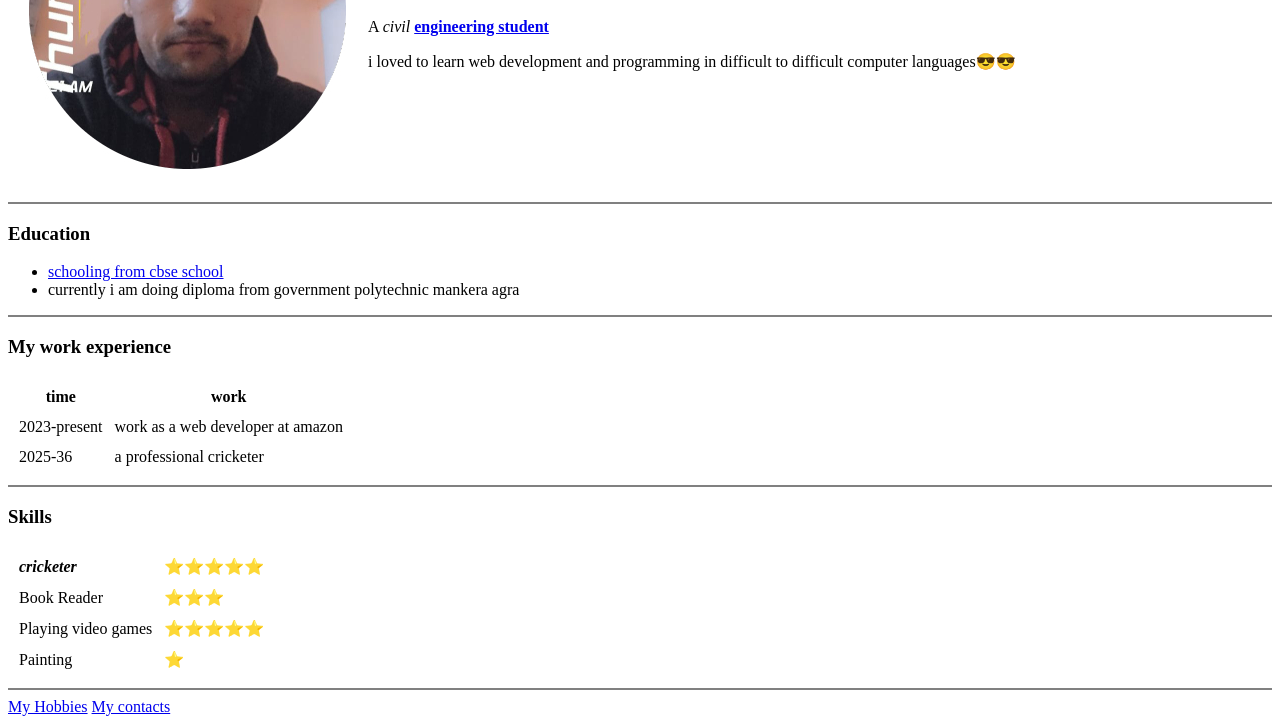
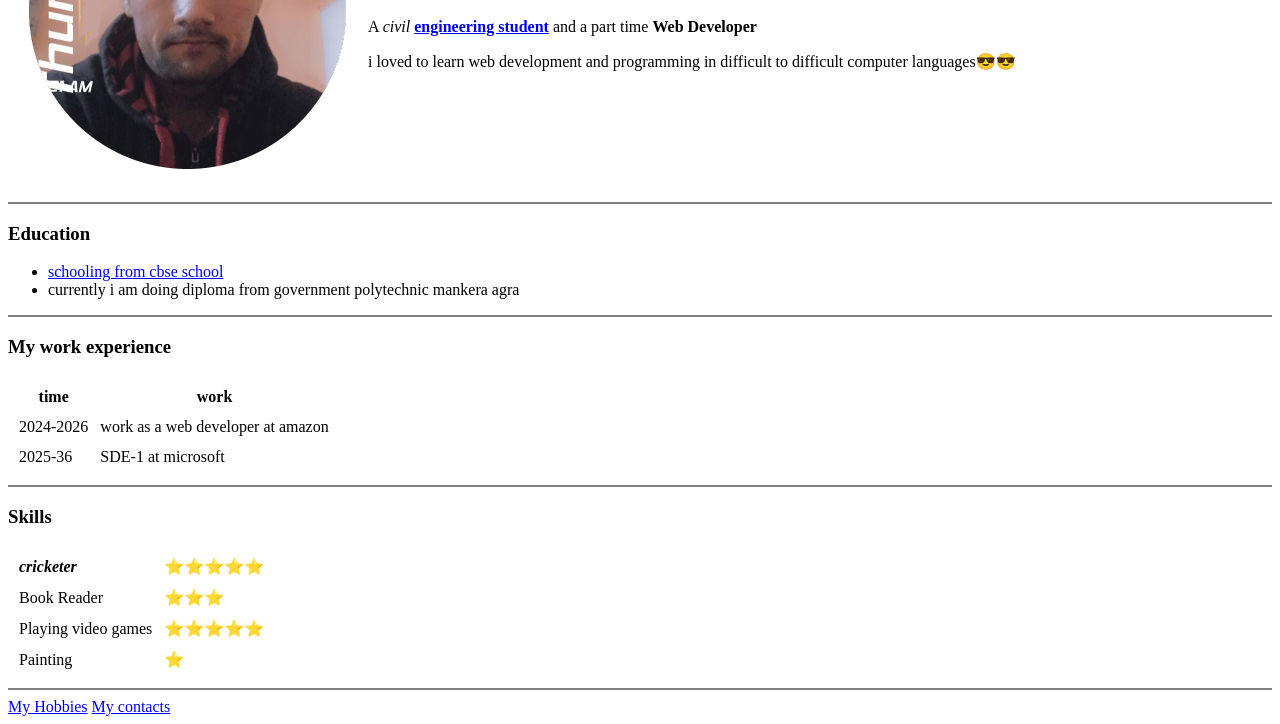
Before and after one commit to SumitSingh008/SS, a plain HTML site: page index.html in a window 1280 px wide. Shown: the part 177-901 px from the top of the page. Drawn offline with Linux system fonts and the light colour scheme.

Commit message:
Update index.html
for update the codes

```diff
--- a/index.html
+++ b/index.html
@@ -14,7 +14,7 @@
       </td>
       <td>
         <h1>Sumit kumar singh</h1>
-        <p>A <em>civil</em> <strong><a href="https://www.microsoft.com/en-in">engineering student</a></strong></p>
+        <p>A <em>civil</em> <strong><a href="https://www.microsoft.com/en-in">engineering student</a></strong> and a part time <strong>Web Developer</strong></p>
         <p>i loved to learn web development and programming in difficult to difficult computer languages😎😎</p>
       </td>
     </tr>
@@ -36,13 +36,13 @@
     </thead>
     <tbody>
       <tr>
-        <td>2023-present</td>
+        <td>2024-2026</td>
         <td> work as a web developer at amazon</td>
 
       </tr>
       <tr>
         <td>2025-36</td>
-        <td>a professional cricketer</td>
+        <td>SDE-1 at microsoft</td>
       </tr>
     </tbody>
   </table>
```
